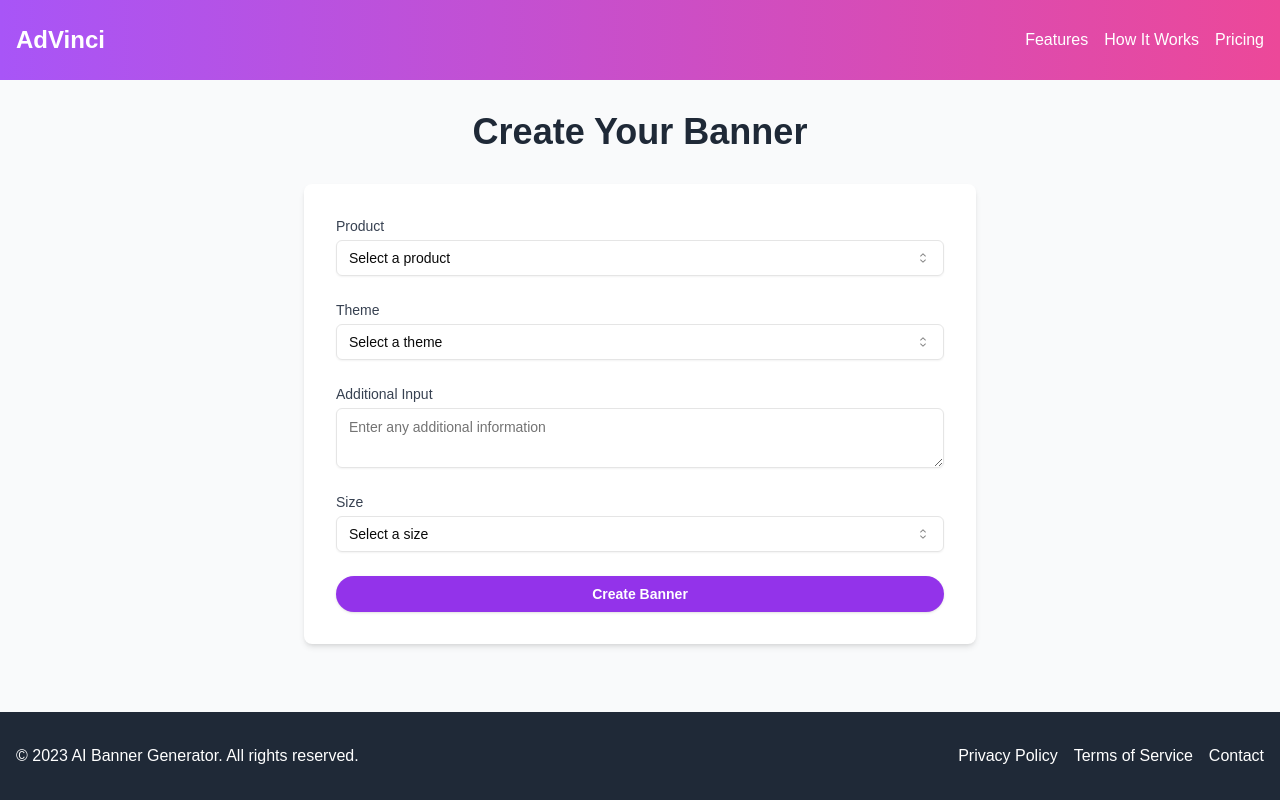
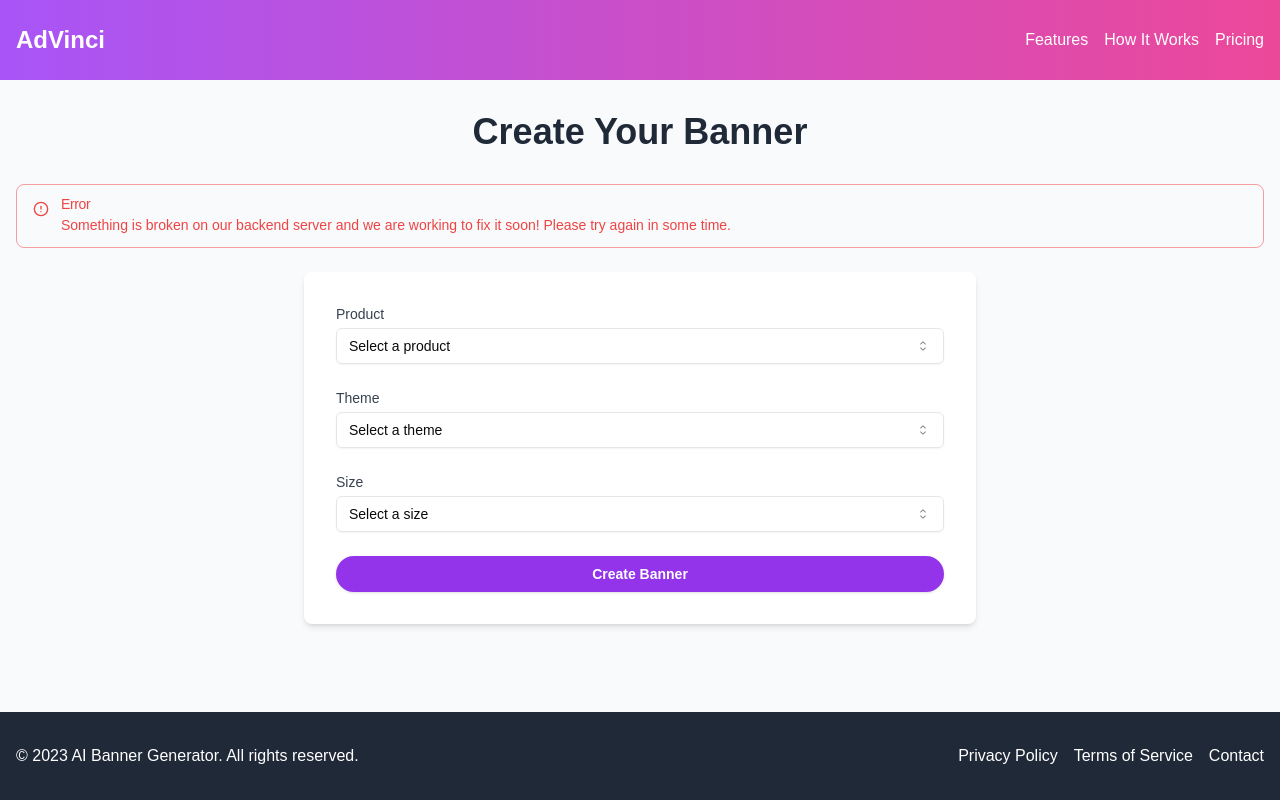
Before and after one commit to ritsrnjn/ai-banner-generator, a Next.js app: page /create in a window 1280 px wide. Built offline with nearby package versions, Linux system fonts and the light colour scheme.

Commit message:
adding error message

```diff
--- a/app/create/page.tsx
+++ b/app/create/page.tsx
@@ -96,6 +96,12 @@ export default function CreatePage() {
       <main className="flex-grow bg-gray-50">
         <div className="container mx-auto px-4 py-8">
           <h1 className="text-4xl font-bold mb-8 text-center text-gray-800">Create Your Banner</h1>
+          <Alert variant="destructive" className="mb-6">
+            <AlertCircle className="h-4 w-4" />
+            <AlertTitle>Error</AlertTitle>
+            <AlertDescription>Something is broken on our backend server and we are working to fix it soon! Please try again in some time.</AlertDescription>
+          </Alert>
+
           {error && (
             <Alert variant="destructive" className="mb-6">
               <AlertCircle className="h-4 w-4" />
@@ -149,7 +155,7 @@ export default function CreatePage() {
               </div>
             </div>
 
-            <div>
+            {/* <div>
               <label htmlFor="additional-input" className="block text-sm font-medium text-gray-700 mb-1">
                 Additional Input
               </label>
@@ -160,7 +166,7 @@ export default function CreatePage() {
                 onChange={(e) => setAdditionalInput(e.target.value)}
                 className="w-full"
               />
-            </div>
+            </div> */}
 
             <div>
               <label htmlFor="size" className="block text-sm font-medium text-gray-700 mb-1">
```
